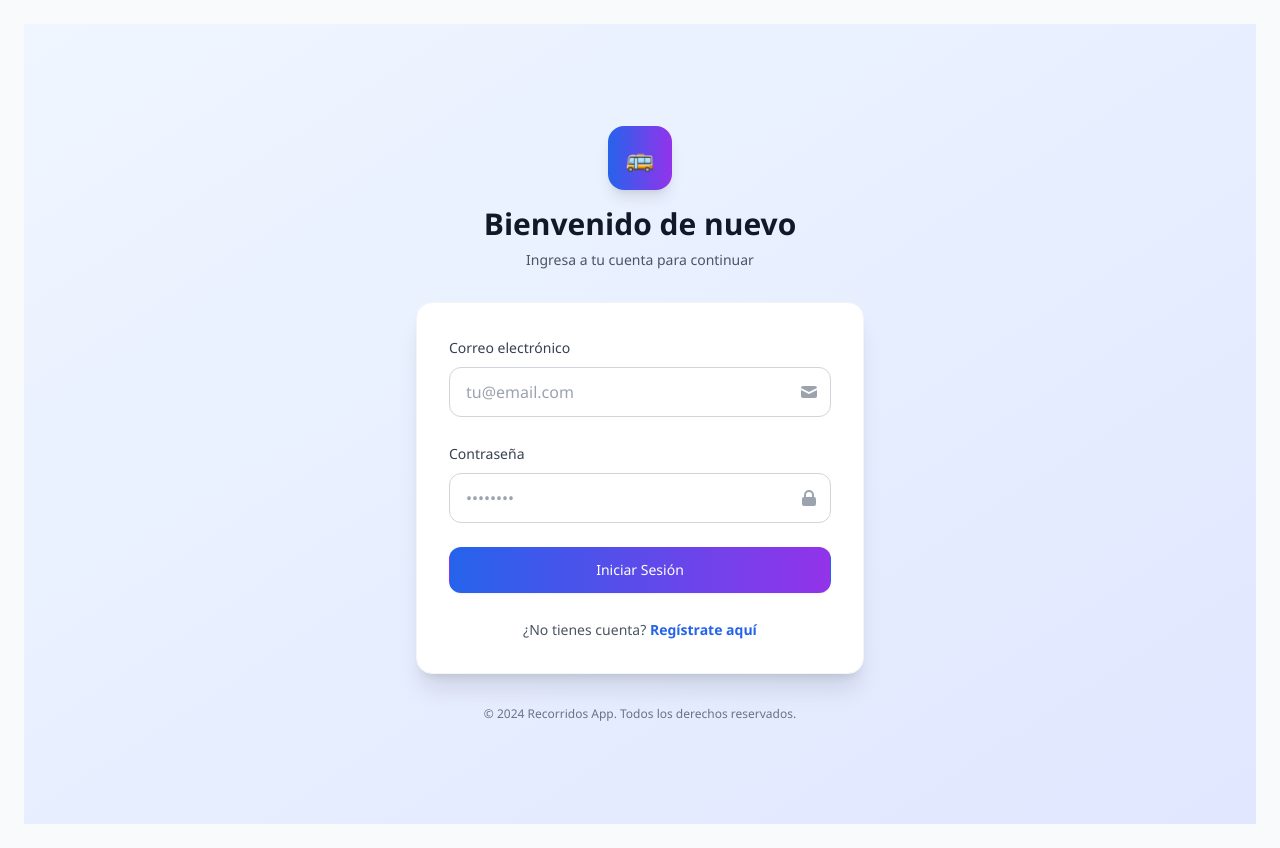
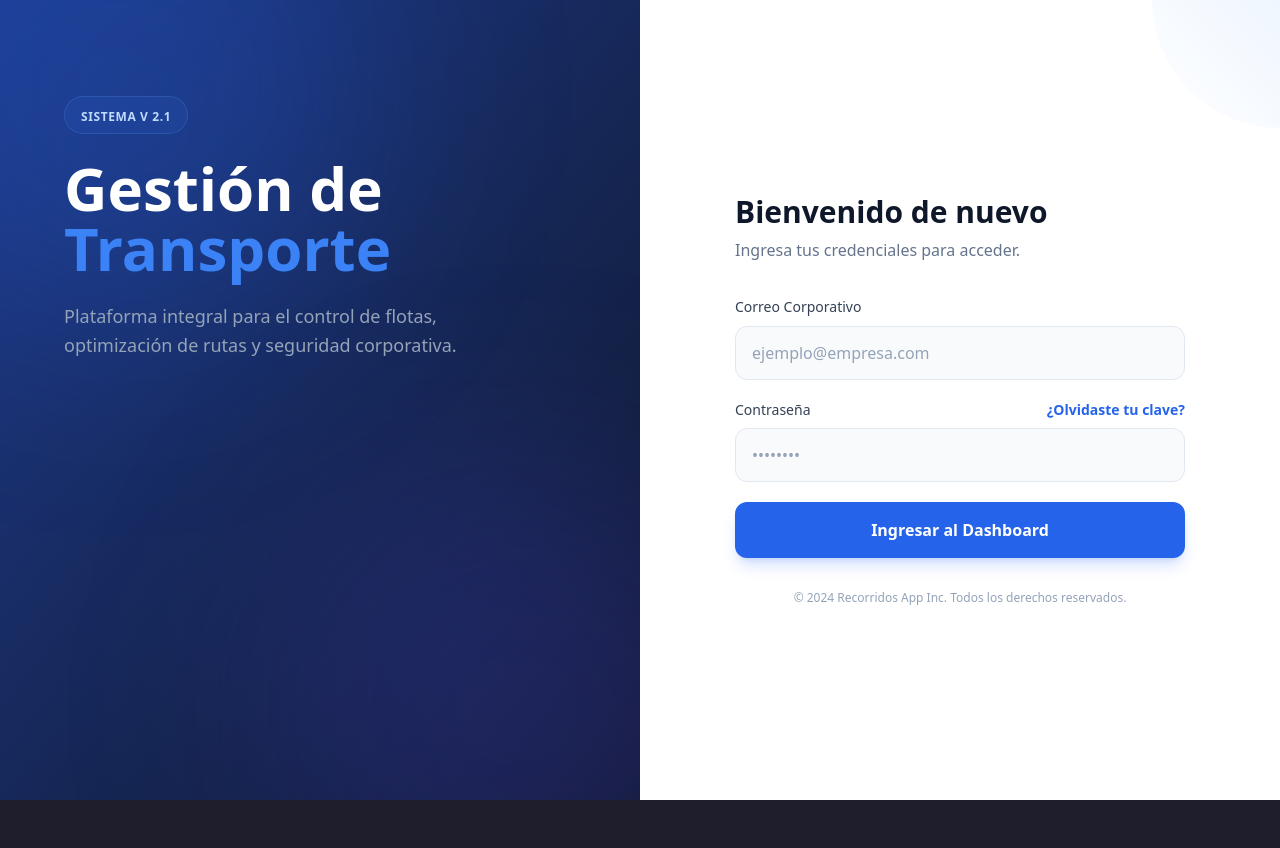
Before and after one commit to Jhordan1030/recorridos-app, a React (Vite) app: page /login in a window 1280 px wide. After the commit the page ends 800 px from the top, so only its background shows below. Built offline with nearby package versions, Linux system fonts and the light colour scheme.

Commit message:
v2.1 cambios en login

```diff
--- a/src/components/layout/Sidebar.jsx
+++ b/src/components/layout/Sidebar.jsx
@@ -225,7 +225,7 @@ const Sidebar = ({ isOpen, onClose, isAdmin, isMobile }) => {
           {(!collapsed || isMobile) && (
             <div className="mt-4 text-center">
               <div className="text-xs text-gray-500 font-medium">
-                v2.0.1
+                v2.1
               </div>
               <div className="text-[10px] text-gray-400 mt-1">
                 Sistema de Transporte Escolar
--- a/src/pages/Login.jsx
+++ b/src/pages/Login.jsx
@@ -5,17 +5,13 @@ import { useNavigate } from 'react-router-dom';
 const Login = () => {
   const [email, setEmail] = useState('');
   const [password, setPassword] = useState('');
-  const [isLogin, setIsLogin] = useState(true);
-  const [nombre, setNombre] = useState('');
   const [isLoading, setIsLoading] = useState(false);
 
-  const { login, register, user, error, setError } = useAuth();
+  const { login, user, error, setError } = useAuth();
   const navigate = useNavigate();
 
   useEffect(() => {
-    if (user) {
-      navigate('/dashboard');
-    }
+    if (user) navigate('/dashboard');
     setError('');
   }, [user, navigate, setError]);
 
@@ -23,169 +19,106 @@ const Login = () => {
     e.preventDefault();
     setError('');
     setIsLoading(true);
-
-    let result;
-    if (isLogin) {
-      result = await login(email, password);
-    } else {
-      result = await register({ email, password, nombre });
-    }
-
+    const result = await login(email, password);
     setIsLoading(false);
-
-    if (result.success) {
-      navigate('/dashboard');
-    }
+    if (result.success) navigate('/dashboard');
   };
 
   return (
-    <div className="min-h-screen flex items-center justify-center bg-gradient-to-br from-blue-50 to-indigo-100 py-12 px-4 sm:px-6 lg:px-8">
-      <div className="max-w-md w-full space-y-8">
-        {/* Header */}
-        <div className="text-center">
-          <div className="mx-auto h-16 w-16 bg-gradient-to-r from-blue-600 to-purple-600 rounded-2xl flex items-center justify-center shadow-lg mb-4">
-            <span className="text-2xl text-white font-bold">🚌</span>
+    /* SOLUCIÓN MAESTRA:
+       - fixed: Saca el elemento del flujo normal.
+       - inset-0: Lo pega a los 4 bordes (top, right, bottom, left = 0).
+       - z-50: Asegura que quede encima de cualquier otro elemento (navbars, footers globales).
+    */
+    <div className="fixed inset-0 w-full h-full flex bg-white font-sans z-50">
+
+      {/* --- LADO IZQUIERDO (IMAGEN/BRANDING) --- */}
+      <div className="hidden md:flex md:w-1/2 bg-slate-900 relative flex-col justify-between p-12 lg:p-16 overflow-hidden">
+
+        {/* Fondo con degradado y patrón */}
+        <div className="absolute inset-0 bg-gradient-to-br from-blue-900 to-slate-900 z-0" />
+
+        {/* Círculos decorativos de fondo (Efecto Glow) */}
+        <div className="absolute top-[-20%] left-[-20%] w-[500px] h-[500px] bg-blue-600/20 rounded-full blur-[100px]" />
+        <div className="absolute bottom-[-20%] right-[-20%] w-[500px] h-[500px] bg-indigo-600/20 rounded-full blur-[100px]" />
+
+        {/* Contenido Superior */}
+        <div className="relative z-10 mt-8">
+          <div className="inline-block px-4 py-1.5 rounded-full bg-blue-500/10 border border-blue-400/20 backdrop-blur-md mb-6">
+            <span className="text-blue-200 text-xs font-bold tracking-wider uppercase">Sistema V 2.1</span>
           </div>
-          <h2 className="mt-2 text-3xl font-bold text-gray-900">
-            {isLogin ? 'Bienvenido de nuevo' : 'Crear cuenta'}
-          </h2>
-          <p className="mt-2 text-sm text-gray-600">
-            {isLogin ? 'Ingresa a tu cuenta para continuar' : 'Regístrate para empezar a usar la app'}
+          <h1 className="text-5xl lg:text-6xl font-bold text-white leading-tight">
+            Gestión de <br />
+            <span className="text-blue-500">Transporte</span>
+          </h1>
+          <p className="mt-6 text-slate-400 text-lg max-w-md leading-relaxed">
+            Plataforma integral para el control de flotas, optimización de rutas y seguridad corporativa.
           </p>
         </div>
 
-        {/* Form Container */}
-        <div className="bg-white rounded-2xl shadow-xl p-8 space-y-6 border border-gray-100">
-          <form className="space-y-6" onSubmit={handleSubmit}>
+        {/* Contenido Inferior (Footer del lado izquierdo) */}
+
+      </div>
+
+      {/* --- LADO DERECHO (FORMULARIO) --- */}
+      <div className="w-full md:w-1/2 flex flex-col items-center justify-center p-8 md:p-16 bg-white relative">
+
+        {/* Decoración sutil esquina superior derecha */}
+        <div className="absolute top-0 right-0 w-32 h-32 bg-gradient-to-bl from-blue-50 to-transparent rounded-bl-full" />
+
+        <div className="w-full max-w-[450px] space-y-8 z-10">
+
+          <div className="text-center md:text-left">
+            <h2 className="text-3xl font-bold text-slate-900">Bienvenido de nuevo</h2>
+            <p className="text-slate-500 mt-2">Ingresa tus credenciales para acceder.</p>
+          </div>
+
           {error && (
-              <div className="bg-red-50 border border-red-200 text-red-700 px-4 py-3 rounded-xl flex items-center">
-                <svg className="w-5 h-5 mr-2 flex-shrink-0" fill="currentColor" viewBox="0 0 20 20">
-                  <path fillRule="evenodd" d="M10 18a8 8 0 100-16 8 8 0 000 16zM8.707 7.293a1 1 0 00-1.414 1.414L8.586 10l-1.293 1.293a1 1 0 101.414 1.414L10 11.414l1.293 1.293a1 1 0 001.414-1.414L11.414 10l1.293-1.293a1 1 0 00-1.414-1.414L10 8.586 8.707 7.293z" clipRule="evenodd" />
-                </svg>
+            <div className="bg-red-50 text-red-600 p-4 rounded-xl text-sm flex items-center gap-3 border border-red-100">
+              <svg className="w-5 h-5 flex-shrink-0" fill="none" stroke="currentColor" viewBox="0 0 24 24"><path strokeLinecap="round" strokeLinejoin="round" strokeWidth="2" d="M12 8v4m0 4h.01M21 12a9 9 0 11-18 0 9 9 0 0118 0z"></path></svg>
               {error}
             </div>
           )}
 
-            {!isLogin && (
+          <form onSubmit={handleSubmit} className="space-y-5">
             <div className="space-y-2">
-                <label htmlFor="nombre" className="text-sm font-medium text-gray-700">
-                  Nombre completo
-                </label>
-                <div className="relative">
+              <label className="text-sm font-medium text-slate-700">Correo Corporativo</label>
               <input
-                    id="nombre"
-                    name="nombre"
-                    type="text"
-                    required
-                    className="w-full px-4 py-3 border border-gray-300 rounded-xl focus:ring-2 focus:ring-blue-500 focus:border-transparent transition-all duration-200 placeholder-gray-400"
-                    placeholder="Ingresa tu nombre completo"
-                    value={nombre}
-                    onChange={(e) => setNombre(e.target.value)}
-                  />
-                  <div className="absolute inset-y-0 right-0 pr-3 flex items-center">
-                    <svg className="h-5 w-5 text-gray-400" fill="currentColor" viewBox="0 0 20 20">
-                      <path fillRule="evenodd" d="M10 9a3 3 0 100-6 3 3 0 000 6zm-7 9a7 7 0 1114 0H3z" clipRule="evenodd" />
-                    </svg>
-                  </div>
-                </div>
-              </div>
-            )}
-
-            <div className="space-y-2">
-              <label htmlFor="email" className="text-sm font-medium text-gray-700">
-                Correo electrónico
-              </label>
-              <div className="relative">
-                <input
-                  id="email"
-                  name="email"
                 type="email"
                 required
-                  className="w-full px-4 py-3 border border-gray-300 rounded-xl focus:ring-2 focus:ring-blue-500 focus:border-transparent transition-all duration-200 placeholder-gray-400"
-                  placeholder="tu@email.com"
                 value={email}
                 onChange={(e) => setEmail(e.target.value)}
+                className="w-full px-4 py-3.5 bg-slate-50 border border-slate-200 rounded-xl focus:bg-white focus:border-blue-600 focus:ring-4 focus:ring-blue-600/10 transition-all outline-none text-slate-900 placeholder-slate-400"
+                placeholder="ejemplo@empresa.com"
               />
-                <div className="absolute inset-y-0 right-0 pr-3 flex items-center">
-                  <svg className="h-5 w-5 text-gray-400" fill="currentColor" viewBox="0 0 20 20">
-                    <path d="M2.003 5.884L10 9.882l7.997-3.998A2 2 0 0016 4H4a2 2 0 00-1.997 1.884z" />
-                    <path d="M18 8.118l-8 4-8-4V14a2 2 0 002 2h12a2 2 0 002-2V8.118z" />
-                  </svg>
-                </div>
-              </div>
             </div>
 
             <div className="space-y-2">
-              <label htmlFor="password" className="text-sm font-medium text-gray-700">
-                Contraseña
-              </label>
-              <div className="relative">
+              <div className="flex justify-between">
+                <label className="text-sm font-medium text-slate-700">Contraseña</label>
+                <a href="#" className="text-sm font-semibold text-blue-600 hover:text-blue-700">¿Olvidaste tu clave?</a>
+              </div>
               <input
-                  id="password"
-                  name="password"
                 type="password"
                 required
-                  className="w-full px-4 py-3 border border-gray-300 rounded-xl focus:ring-2 focus:ring-blue-500 focus:border-transparent transition-all duration-200 placeholder-gray-400"
-                  placeholder="••••••••"
                 value={password}
                 onChange={(e) => setPassword(e.target.value)}
+                className="w-full px-4 py-3.5 bg-slate-50 border border-slate-200 rounded-xl focus:bg-white focus:border-blue-600 focus:ring-4 focus:ring-blue-600/10 transition-all outline-none text-slate-900 placeholder-slate-400"
+                placeholder="••••••••"
               />
-                <div className="absolute inset-y-0 right-0 pr-3 flex items-center">
-                  <svg className="h-5 w-5 text-gray-400" fill="currentColor" viewBox="0 0 20 20">
-                    <path fillRule="evenodd" d="M5 9V7a5 5 0 0110 0v2a2 2 0 012 2v5a2 2 0 01-2 2H5a2 2 0 01-2-2v-5a2 2 0 012-2zm8-2v2H7V7a3 3 0 016 0z" clipRule="evenodd" />
-                  </svg>
-                </div>
-              </div>
             </div>
 
             <button
               type="submit"
               disabled={isLoading}
-              className="w-full flex justify-center items-center py-3 px-4 border border-transparent rounded-xl shadow-sm text-sm font-medium text-white bg-gradient-to-r from-blue-600 to-purple-600 hover:from-blue-700 hover:to-purple-700 focus:outline-none focus:ring-2 focus:ring-offset-2 focus:ring-blue-500 disabled:opacity-50 disabled:cursor-not-allowed transition-all duration-200 transform hover:scale-[1.02]"
+              className="w-full py-4 bg-blue-600 hover:bg-blue-700 text-white font-bold rounded-xl shadow-lg shadow-blue-600/20 transition-all transform active:scale-[0.98] disabled:opacity-70 disabled:cursor-not-allowed mt-4"
             >
-              {isLoading ? (
-                <>
-                  <svg className="animate-spin -ml-1 mr-3 h-5 w-5 text-white" fill="none" viewBox="0 0 24 24">
-                    <circle className="opacity-25" cx="12" cy="12" r="10" stroke="currentColor" strokeWidth="4"></circle>
-                    <path className="opacity-75" fill="currentColor" d="M4 12a8 8 0 018-8V0C5.373 0 0 5.373 0 12h4zm2 5.291A7.962 7.962 0 014 12H0c0 3.042 1.135 5.824 3 7.938l3-2.647z"></path>
-                  </svg>
-                  {isLogin ? 'Iniciando sesión...' : 'Creando cuenta...'}
-                </>
-              ) : (
-                isLogin ? 'Iniciar Sesión' : 'Crear Cuenta'
-              )}
+              {isLoading ? 'Conectando...' : 'Ingresar al Dashboard'}
             </button>
           </form>
 
-          <div className="text-center">
-            <button
-              type="button"
-              className="text-sm text-gray-600 hover:text-blue-600 transition-colors duration-200 font-medium"
-              onClick={() => {
-                setIsLogin(!isLogin);
-                setError('');
-                setNombre('');
-                setEmail('');
-                setPassword('');
-              }}
-            >
-              {isLogin ? (
-                <span>
-                  ¿No tienes cuenta? <span className="text-blue-600 font-semibold">Regístrate aquí</span>
-                </span>
-              ) : (
-                <span>
-                  ¿Ya tienes cuenta? <span className="text-blue-600 font-semibold">Inicia sesión aquí</span>
-                </span>
-              )}
-            </button>
-          </div>
-        </div>
-
-        {/* Footer */}
-        <div className="text-center">
-          <p className="text-xs text-gray-500">
-            © 2024 Recorridos App. Todos los derechos reservados.
+          <p className="text-center text-slate-400 text-xs mt-8">
+            © 2024 Recorridos App Inc. Todos los derechos reservados.
           </p>
         </div>
       </div>
```
Lines whose indentation alone changed are shown as unchanged.
